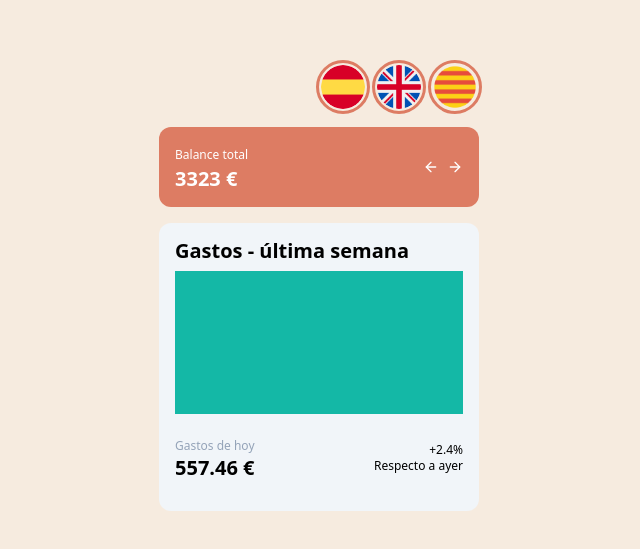
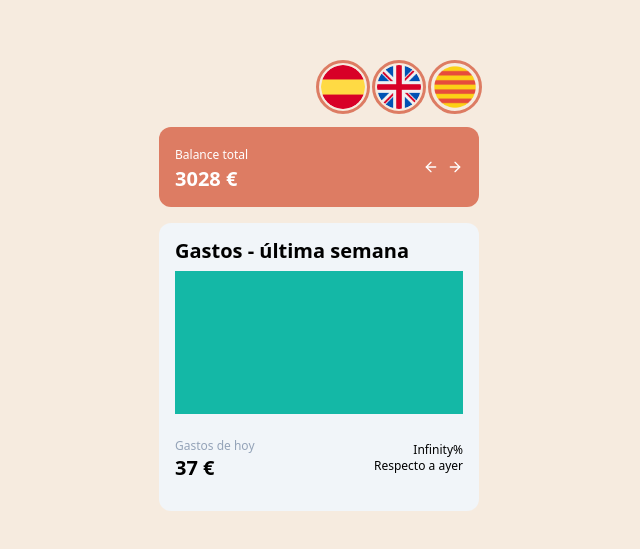
Before and after one commit to 0xNordian/sprint8.2, a React (Vite) app: page / in a window 1280 px wide. Shown: the part 113-662 px from the top of the page, without its empty margins (321-961 px from the left). Built offline with nearby package versions, Linux system fonts and the light colour scheme.

Commit message:
store implmented

```diff
--- a/src/App.tsx
+++ b/src/App.tsx
@@ -1,17 +1,13 @@
 import './App.css'
 import AppLayout from './layouts/AppLayout'
 import { FiArrowLeft, FiArrowRight } from 'react-icons/fi'
-import { useAppDispatch, useAppSelector } from './types/hooks'
-// import { incremented } from './features/counter/counterSlice'
-// import { increment, decrement } from './redux/counterSlice'
+import { useAppSelector } from './types/hooks'
+import {selectTotalExpenses, selectTodayExpenses, deltaExpenses} from './features/counter/counterSlice'
 
 function App() {
-    const count = useAppSelector((state) => state.counter.value)
-    // const dispatch = useAppDispatch();
-
-    // function handleClick() {
-    //     dispatch(incremented())
-    // }
+    const count = useAppSelector(selectTotalExpenses)
+    const todayCount = useAppSelector(selectTodayExpenses)
+    const diff = useAppSelector(deltaExpenses)
 
     return (
         <AppLayout>
@@ -70,11 +66,11 @@ function App() {
                                 Gastos de hoy
                             </small>
                             <h3 className="flex h-full w-full items-center justify-start">
-                                557.46 €
+                                {todayCount} €
                             </h3>
                         </div>
                         <div className="flex-3 flex flex-col items-center justify-center text-xs">
-                            <div className="w-full text-right">+2.4%</div>
+                            <div className="w-full text-right">{diff}%</div>
                             <div>Respecto a ayer</div>
                         </div>
                     </div>
--- a/src/features/counter/counterSlice.ts
+++ b/src/features/counter/counterSlice.ts
@@ -1,38 +1,70 @@
-import { createSlice } from '@reduxjs/toolkit'
-import type { PayloadAction } from '@reduxjs/toolkit'
-import type { RootState } from '../../redux/store'
+import { createSlice, PayloadAction } from '@reduxjs/toolkit';
+import type { RootState } from '../../redux/store';
 
-// Define a type for the slice state
-interface CounterState {
-    value: number
+type ExpenseState = {
+    expenses: { [date: string]: number };
 }
 
-// Define the initial state using that type
-const initialState: CounterState = {
-    value: 3323,
+function getRandomInt(min: number, max: number) {
+    return Math.floor(Math.random() * (max - min + 1)) + min;
 }
 
-export const counterSlice = createSlice({
-    name: 'counter',
-    // `createSlice` will infer the state type from the `initialState` argument
+const startDate = new Date('2023-10-26');
+const expenses: { [date: string]: number } = {};
+
+for (let i = 0; i < 21; i++) {
+    const currentDate = new Date(startDate.getTime() + i * 24 * 60 * 60 * 1000);
+    const day = currentDate.getDate().toString().padStart(2, '0');
+    const month = (currentDate.getMonth() + 1).toString().padStart(2, '0');
+    const year = currentDate.getFullYear();
+    const dateKey = `${day}/${month}/${year}`;
+    expenses[dateKey] = getRandomInt(10, 300);
+}
+
+console.log(new Date().toLocaleDateString('en-GB'));
+console.log(expenses);
+
+const initialState: ExpenseState = {
+    expenses: {
+        ...expenses,
+    },
+};
+
+export const expenseSlice = createSlice({
+    name: 'expenses',
     initialState,
     reducers: {
-        incremented: (state) => {
-            state.value += 1
+        addExpense: (state, action: PayloadAction<{ date: string, amount: number }>) => {
+            state.expenses[action.payload.date] = action.payload.amount;
         },
-        decrement: (state) => {
-            state.value -= 1
+        updateExpense: (state, action: PayloadAction<{ date: string, amount: number }>) => {
+            if (state.expenses[action.payload.date]) {
+                state.expenses[action.payload.date] = action.payload.amount;
+            }
         },
-        // Use the PayloadAction type to declare the contents of `action.payload`
-        incrementByAmount: (state, action: PayloadAction<number>) => {
-            state.value += action.payload
+        removeExpense: (state, action: PayloadAction<string>) => {
+            delete state.expenses[action.payload];
         },
     },
-})
+});
 
-export const { incremented, decrement, incrementByAmount } = counterSlice.actions
+export const { addExpense, updateExpense, removeExpense } = expenseSlice.actions;
 
-// Other code such as selectors can use the imported `RootState` type
-export const selectCount = (state: RootState) => state.counter.value
+export const selectExpenses = (state: RootState) => state.expenses.expenses;
 
-export default counterSlice.reducer
+export const selectTotalExpenses = (state: RootState) => {
+    return Object.values(state.expenses.expenses).reduce((sum, amount) => sum + amount, 0);
+};
+
+export const selectTodayExpenses = (state: RootState) => {
+    const today = new Date().toLocaleDateString('en-GB');
+    return state.expenses.expenses[today] || 0;
+};
+
+export const deltaExpenses = (state: RootState) => {
+    const today = selectTodayExpenses(state);
+    const yesterday = new Date(new Date().getTime() - 24 * 60 * 60 * 1000).toLocaleDateString('en-GB');
+    return (((today / (state.expenses.expenses[yesterday] || 0))- 1) * 100).toFixed(2);
+}
+
+export default expenseSlice.reducer;
--- a/src/redux/store.ts
+++ b/src/redux/store.ts
@@ -1,10 +1,9 @@
 import { configureStore } from '@reduxjs/toolkit'
-import counterReducer from '../features/counter/counterSlice'
-// ...
+import expenseReducer from '../features/counter/counterSlice'
 
 export const store = configureStore({
     reducer: {
-        counter: counterReducer,
+        expenses: expenseReducer,
     },
 })
 
```
